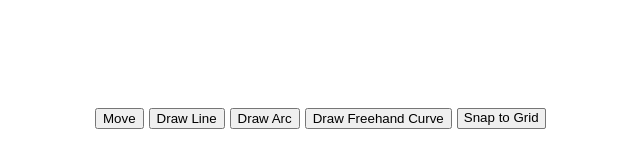
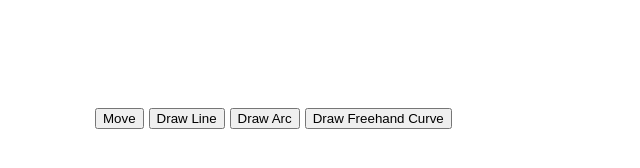
Before and after one commit to kerapace/path-maker, a website built with webpack: page index.html in a window 1280 px wide. Shown: the whole page, without its empty margins (155-795 px from the left). Built offline with nearby package versions, Linux system fonts and the light colour scheme.

Commit message:
cleanup done

```diff
--- a/index.html
+++ b/index.html
@@ -16,14 +16,14 @@
           <button data-tool="line">Draw Line</button>
           <button data-tool="arc">Draw Arc</button>
           <button data-tool="freehand">Draw Freehand Curve</button>
-          <div class="snap-options-dropdown">
+          <!-- <div class="snap-options-dropdown">
             <p>Snap to Grid</p>
               <ul>
                 <li value="20">Full square</li>
                 <li value="10">Half square</li>
                 <li value="1">None</li>
               </ul>
-          </div>
+          </div> -->
           </span>
         </nav>
       </div>
```
